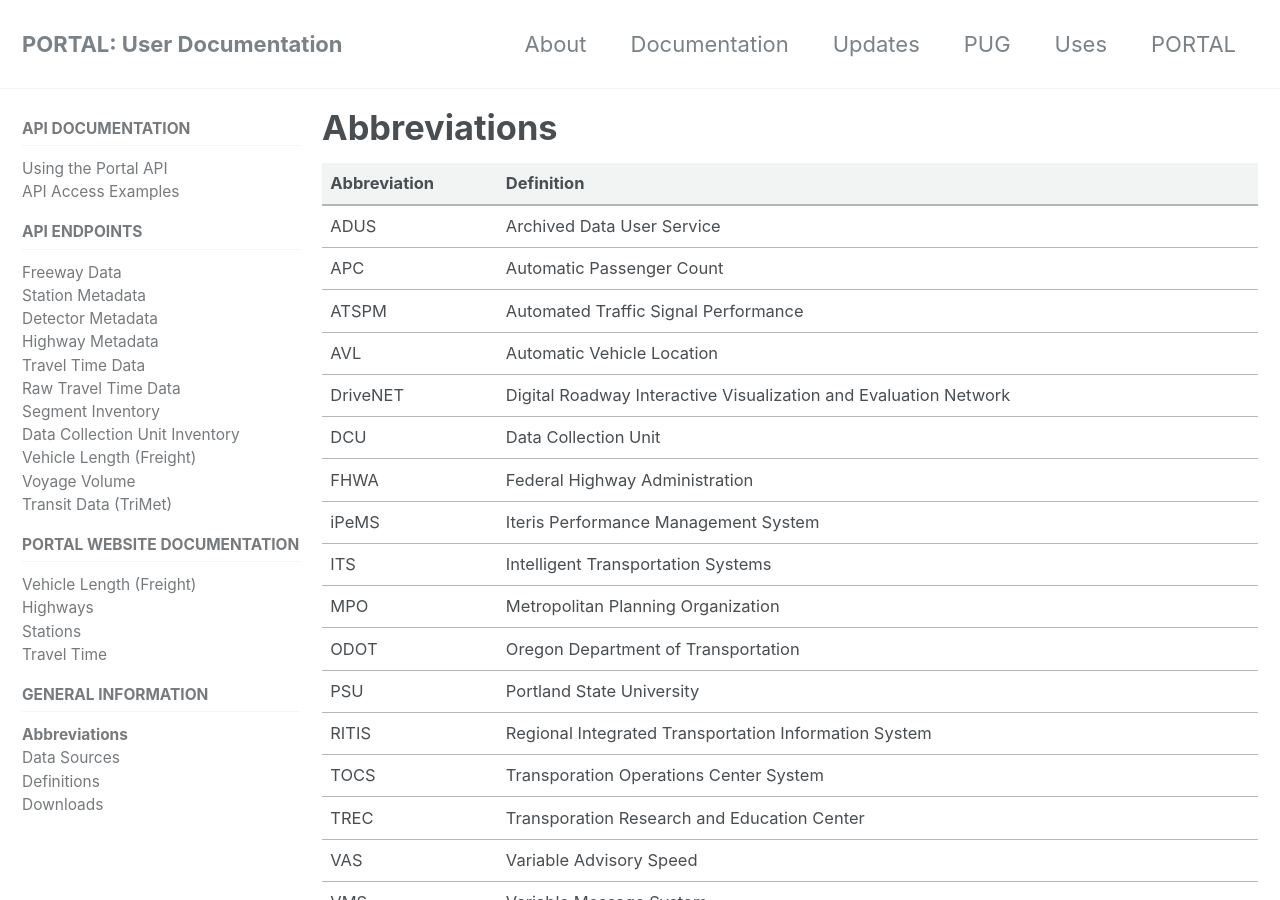
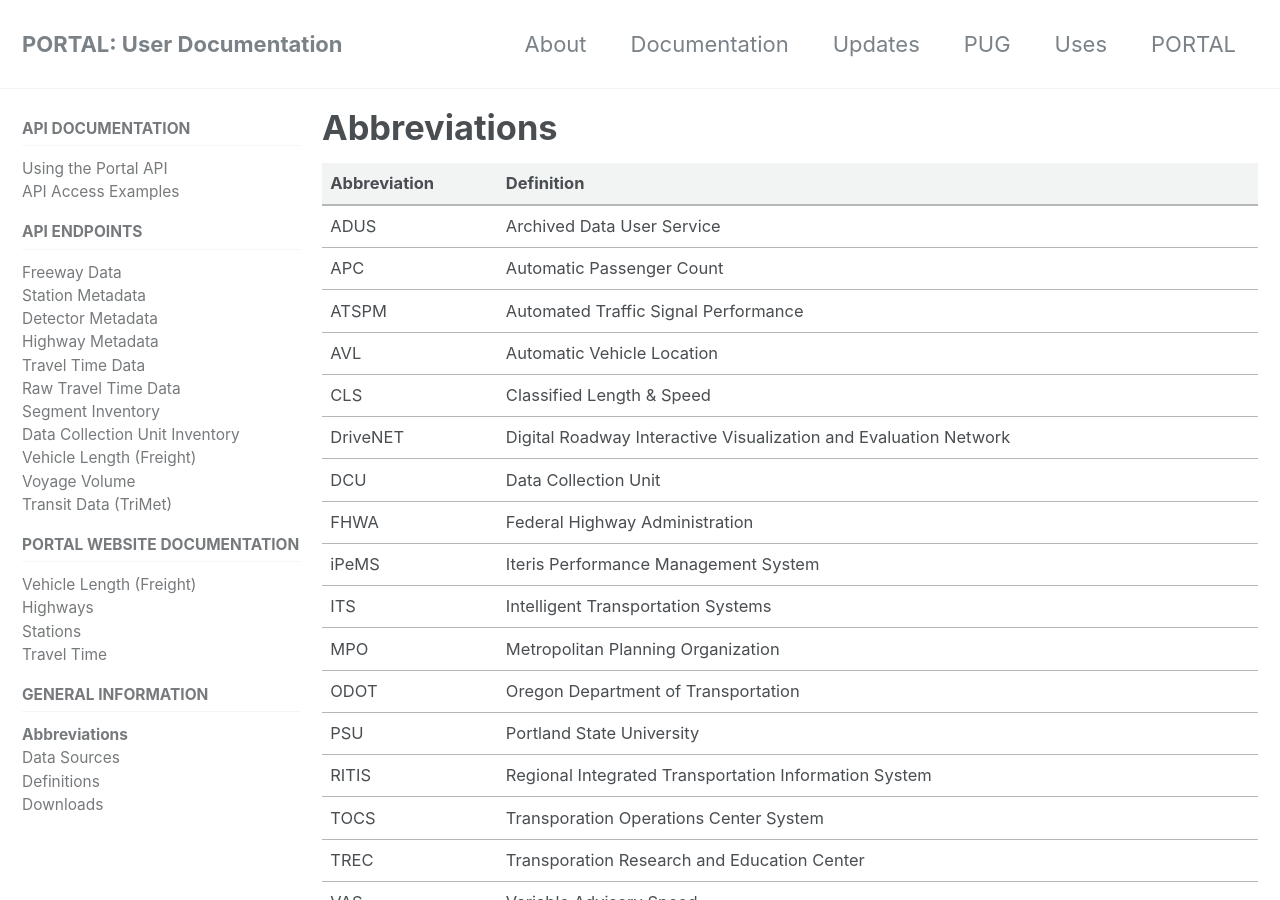
Before and after one commit to adus/portal-documentation, a Jekyll site: the page built from _documents/abbreviations.md, in a window 1280 px wide and 900 px high. Built offline with Jekyll 4.4.1, drawn with Linux system fonts in a browser that asks for light colours; nearby versions of some CDN libraries.

Commit message:
Defined CLS

```diff
--- a/_documents/abbreviations.md
+++ b/_documents/abbreviations.md
@@ -7,6 +7,7 @@ title: "Abbreviations"
 | APC | Automatic Passenger Count |
 | ATSPM | Automated Traffic Signal Performance |
 | AVL | Automatic Vehicle Location |
+| CLS | Classified Length & Speed |
 | DriveNET | Digital Roadway Interactive Visualization and Evaluation Network |
 | DCU | Data Collection Unit |
 | FHWA | Federal Highway Administration |
```
